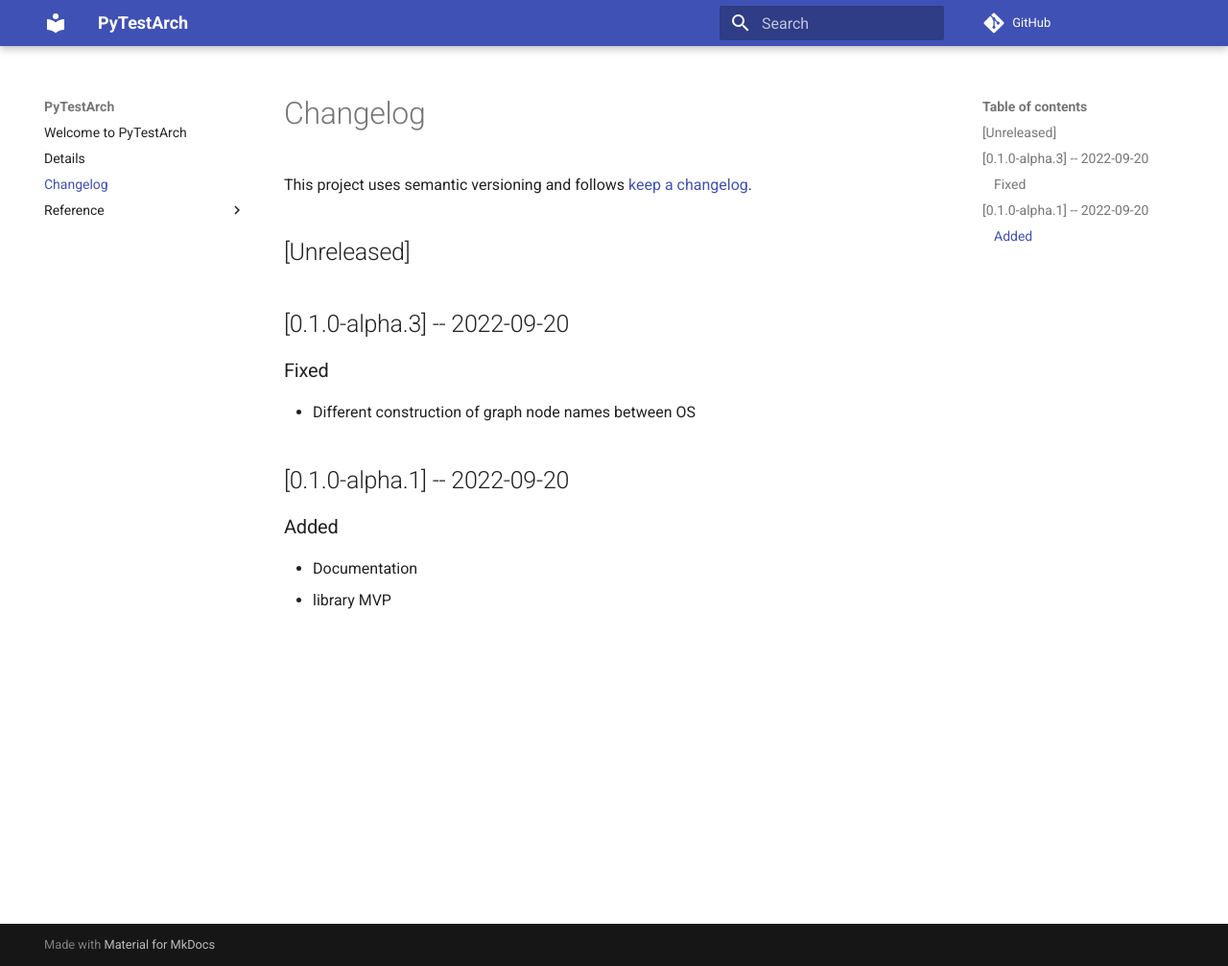
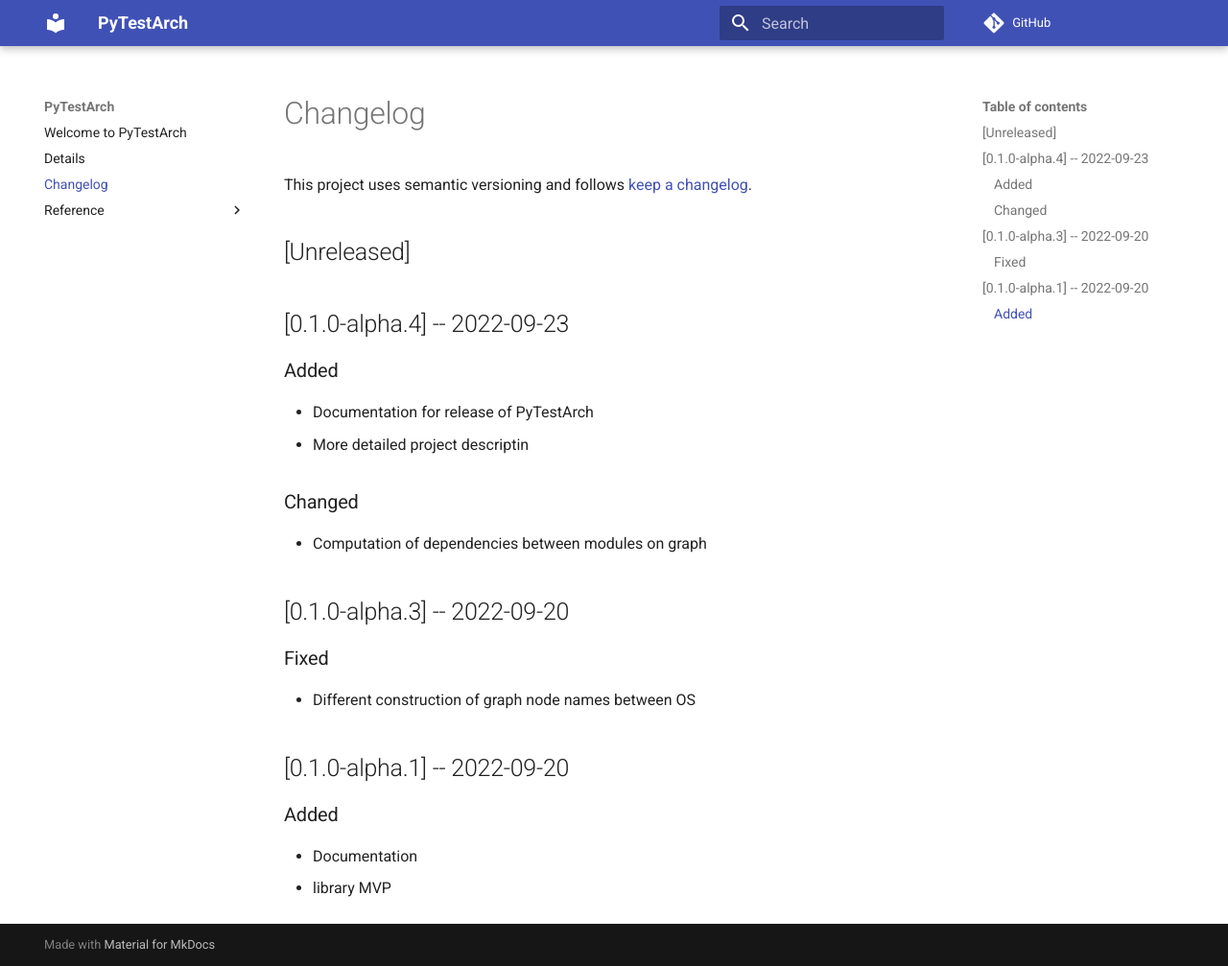
Before and after one commit to zyskarch/pytestarch, an MkDocs documentation site: the page built from docs/changelog.md, in a window 1280 px wide and 1007 px high. Shown: the whole window at 96% size. Built offline with MkDocs 1.6.1 and Material for MkDocs 9.7.7, drawn with Linux system fonts in a browser that asks for light colours; comment, search, counter and statistics services are not loaded.

Commit message:
Release: Update changelog and version.

```diff
--- a/docs/changelog.md
+++ b/docs/changelog.md
@@ -4,6 +4,14 @@ This project uses semantic versioning and follows [keep a changelog](https://kee
 
 
 ## [Unreleased]
+
+## [0.1.0-alpha.4] -- 2022-09-23
+### Added
+- Documentation for release of PyTestArch
+- More detailed project descriptin
+
+### Changed
+- Computation of dependencies between modules on graph
 
 ## [0.1.0-alpha.3] -- 2022-09-20
 ### Fixed
--- a/pyproject.toml
+++ b/pyproject.toml
@@ -1,6 +1,6 @@
 [tool.poetry]
 name = "PyTestArch"
-version = "0.1.0-alpha.3"
+version = "0.1.0-alpha.4"
 description = "Test framework for software architecture based on imports between modules"
 authors = ["zyskarch <zyskarch@gmail.com>"]
 maintainers = ["zyskarch <zyskarch@gmail.com>"]
```
Also changed, not shown: RELEASE.md (+2 -2 lines).
